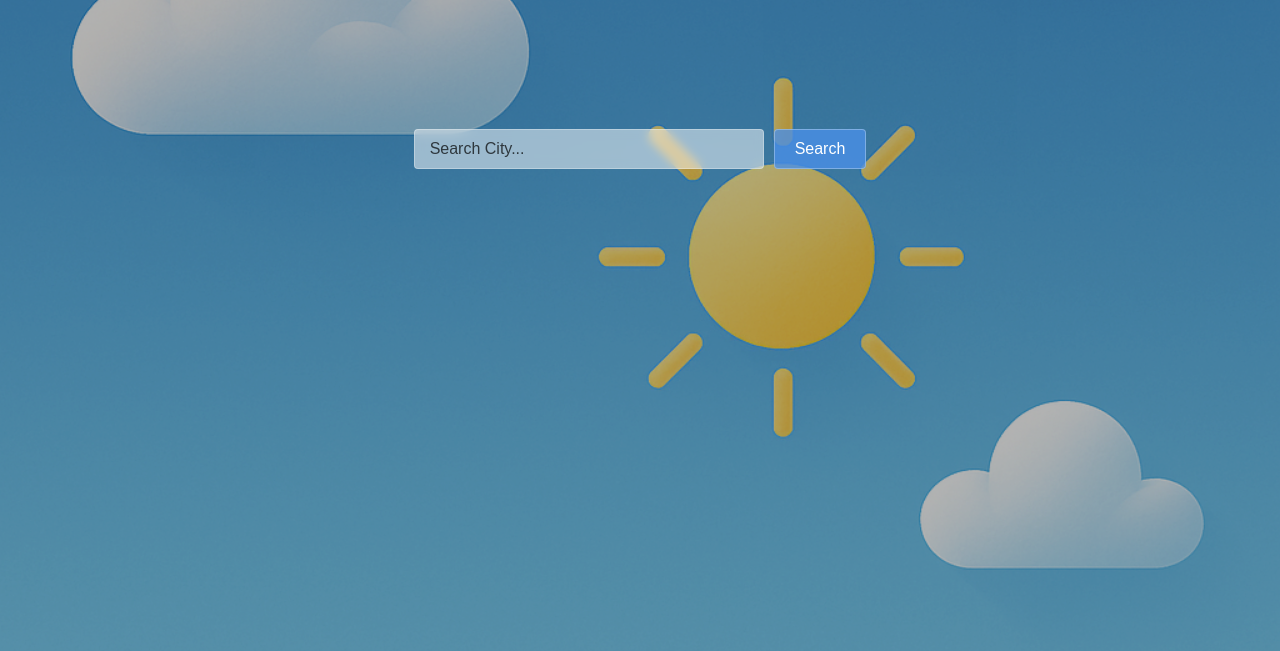
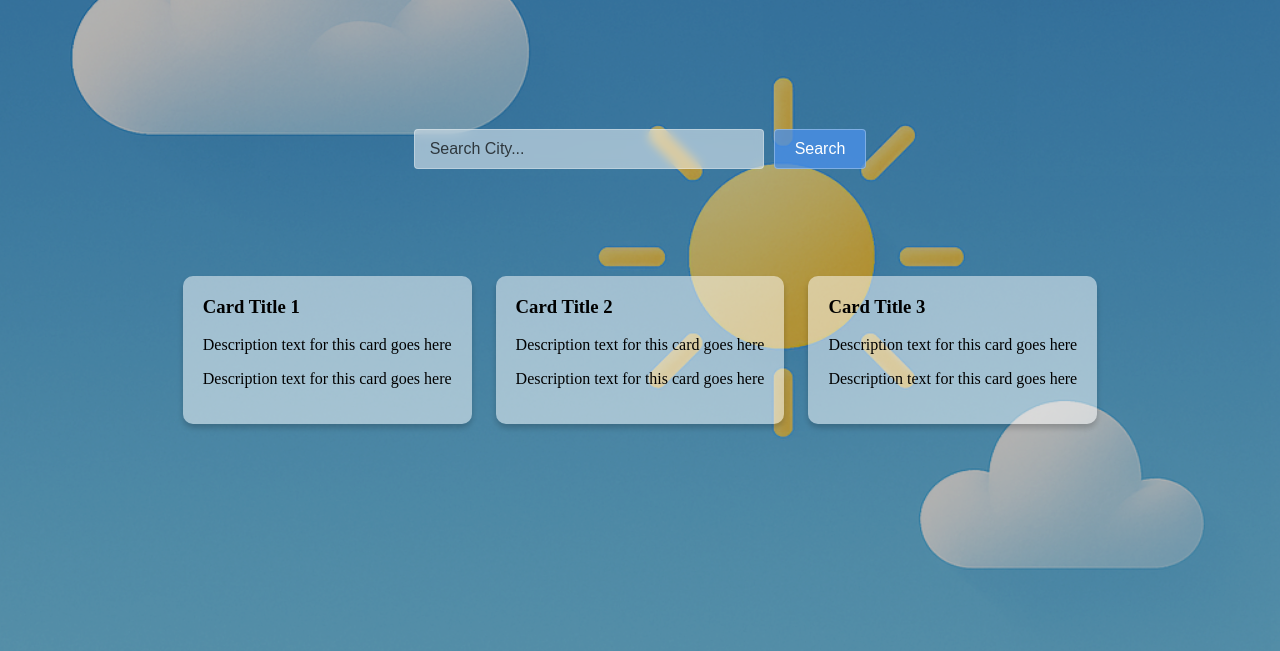
Before and after one commit to piyush-7kumar/weather-project, a plain HTML site: page index.html in a window 1280 px wide. Shown: the part 79-730 px from the top of the page. Drawn offline with Linux system fonts and the light colour scheme.

Commit message:
add default city cards

```diff
--- a/index.html
+++ b/index.html
@@ -12,10 +12,29 @@
 
     <div id="content-body">
         <h1 class="pageTitle">Weather App</h1>
+
         <div class="searchBar">
             <input type="search" placeholder="Search City...">
             <button>Search</button>
         </div>
+
+        <div class="card-container">
+            <div class="card">
+              <h3 class="city-name">Card Title 1</h3>
+              <p>Description text for this card goes here</p>
+              <p>Description text for this card goes here</p>
+            </div>
+            <div class="card">
+              <h3 class="city-name">Card Title 2</h3>
+              <p>Description text for this card goes here</p>
+              <p>Description text for this card goes here</p>
+            </div>
+            <div class="card">
+                <h3 class="city-name">Card Title 3</h3>
+                <p>Description text for this card goes here</p>
+                <p>Description text for this card goes here</p>
+              </div>
+          </div>
 
     </div>
 
--- a/style.css
+++ b/style.css
@@ -11,6 +11,7 @@ body{
     background-repeat: no-repeat; /* Prevent repeating */
     background-attachment: fixed; /* Optional: Fixed background while scrolling */
 }
+
 #content-body {
     flex: 1;
     display: flex;
@@ -20,11 +21,13 @@ body{
     background-color: rgba(0, 0, 0, 0.3); /* Adjust opacity as needed */
 
 }
+
 .pageTitle {
     color: white;
     padding-left: 1em;
     align-self: flex-start;
 }
+
 .searchBar{
     display: flex;
     justify-content: center;   /* horizontal centering*/
@@ -32,6 +35,7 @@ body{
     max-width: 500px; /* Prevent search bar from getting too wide */
     margin-top: 10%; /* Vertical spacing */
 }
+
 .searchBar input {
     padding: 10px 15px;
     margin-right: 10px;
@@ -42,9 +46,9 @@ body{
     background-color: rgba(255, 255, 255, 0.5); /* 50% transparent white */
     backdrop-filter: blur(5px); /* Optional: adds frosted glass effect */
     border: 1px solid rgba(255, 255, 255, 0.3); /* subtle border */
-  }
+}
 
-  .searchBar button {
+.searchBar button {
     padding: 10px 20px;
     background-color: rgba(74, 143, 231, 0.8); /* 80% opaque blue */
     color: white;
@@ -54,12 +58,55 @@ body{
     font-size: 16px;
     transition: background-color 0.3s;
     border: 1px solid rgba(255, 255, 255, 0.3); /* matching border */
-  }
+}
 
-  .searchBar button:hover {
+.searchBar button:hover {
     background-color: rgba(58, 123, 213, 0.9); /* slightly darker on hover */
 }
 
 .searchBar input::placeholder {
     color: rgba(0, 0, 0, 0.7); /* darker placeholder */
 }
+
+.card-container {
+    display: grid;
+    gap: 30px;
+    padding: 20px;
+    margin: 0 auto;
+    max-width: 1800px;
+}
+
+.card {
+    background: rgba(255, 255, 255, 0.5);
+    border-radius: 10px;
+    padding: 20px;
+    box-shadow: 0 4px 6px rgba(0, 0, 0, 0.2);
+    margin-top: 30%;
+    transition: transform 0.3s ease, box-shadow 0.3s ease;
+}
+.city-name{
+    margin-top: 0;
+}
+
+.card:hover {
+    transform: translateY(-5px);
+    box-shadow: 0 6px 16px rgba(0, 0, 0, 0.7);
+}
+
+.card-container {
+    grid-template-columns: repeat(1, minmax(0, 1fr));
+}
+
+@media (min-width: 768px) {
+    .card-container {
+      grid-template-columns: repeat(2, minmax(0, 1fr));
+      gap: 20px;
+    }
+}
+
+@media (min-width: 1024px) {
+    .card-container {
+      grid-template-columns: repeat(3, minmax(0, 1fr));
+      gap: 24px;
+    }
+}
```
